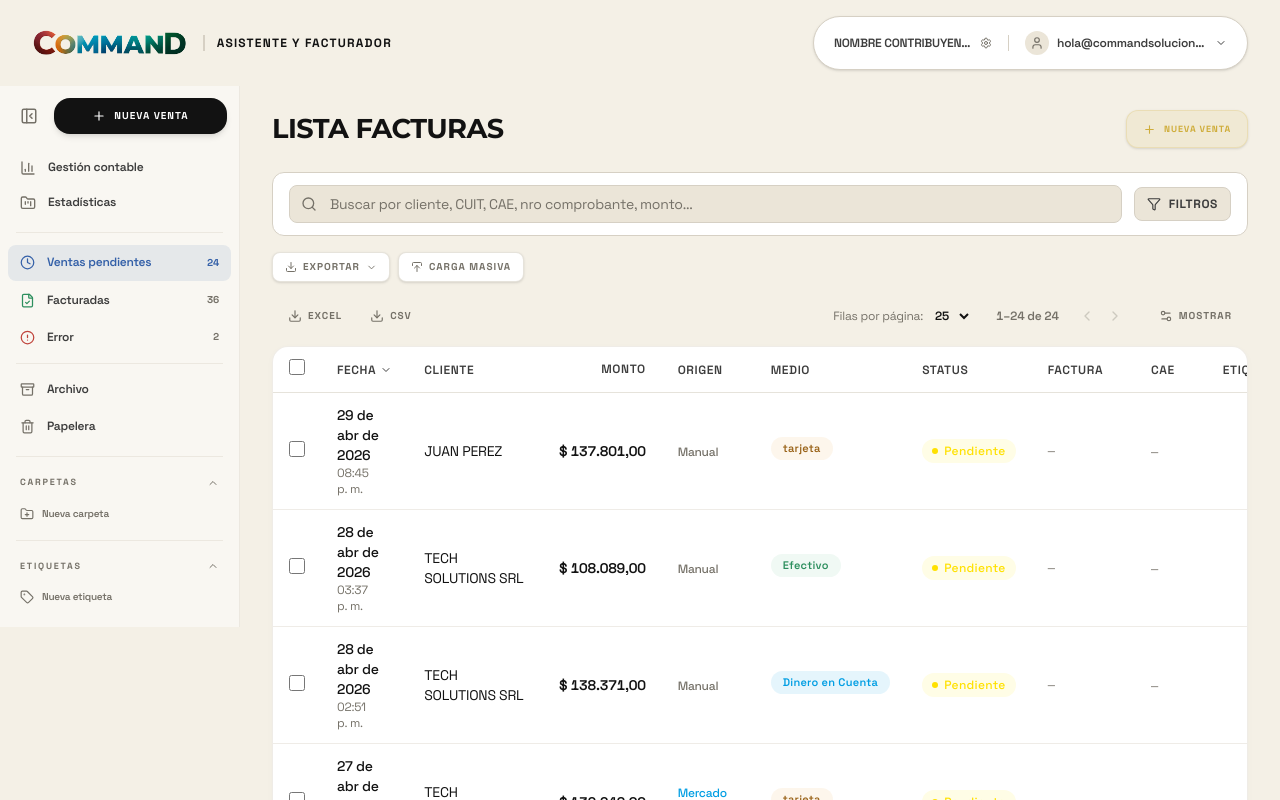
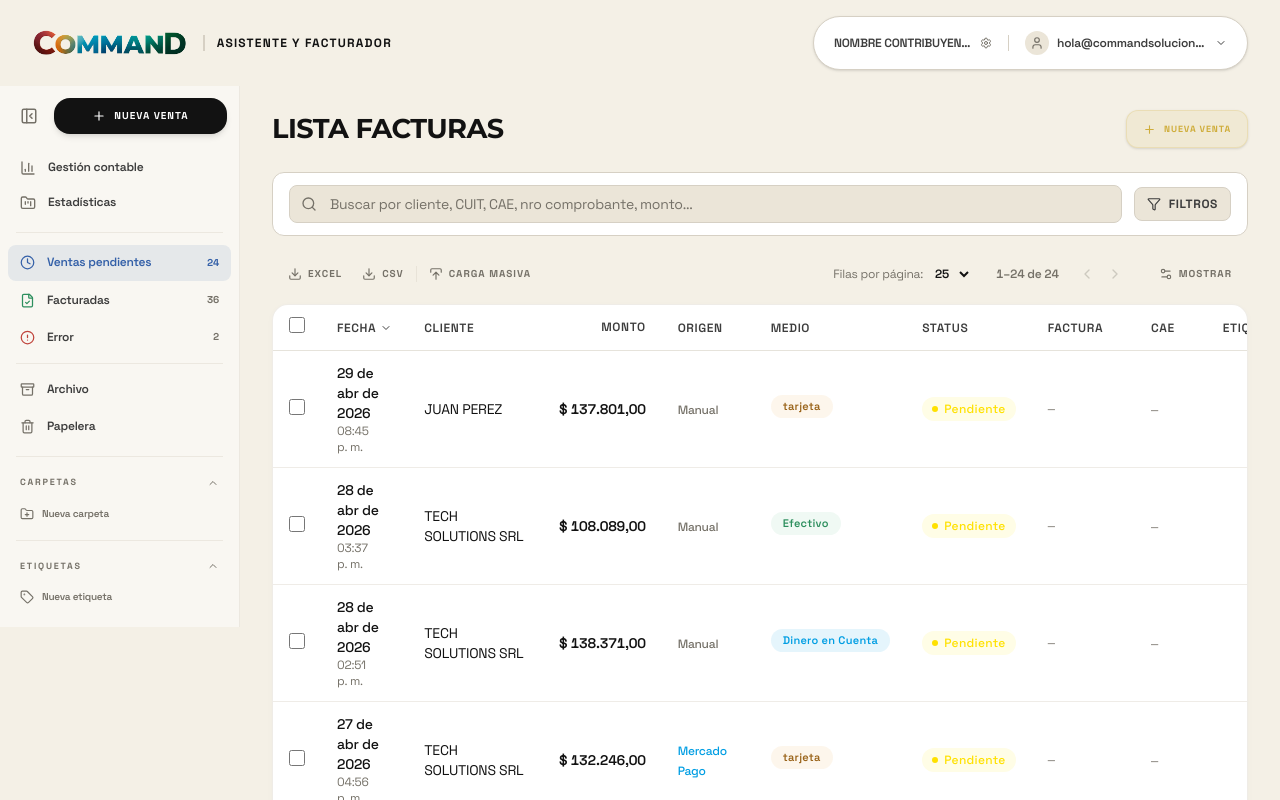
Before and after one commit to curiosidadparlante-jpg/demofacturador, a React (Vite) app: page / in a window 1280 px wide. Shown: the top 800 px of the page. Built offline with nearby package versions, Linux system fonts and the light colour scheme.

Commit message:
feat: consolidate export/carga masiva into SalesTable toolbar, remove duplicate from FacturasView

```diff
--- a/src/components/FacturasView.jsx
+++ b/src/components/FacturasView.jsx
@@ -1,8 +1,6 @@
 import FilterBar from './FilterBar'
 import SalesTable from './SalesTable'
-import { Download, ChevronDown, Plus } from 'lucide-react'
-import { useState } from 'react'
-import { exportToCSV, exportToExcel } from '../utils/exportUtils'
+import { Plus } from 'lucide-react'
 
 export default function FacturasView({
   ventas,
@@ -19,14 +17,12 @@ export default function FacturasView({
   onSaveEdit,
   onRetry,
   onEmit,
-  onExportAll,
   onBulkImport,
   onNewVenta,
   activeFilter,
   labels = [],
   customFolders = [],
 }) {
-  const [exportMenuOpen, setExportMenuOpen] = useState(false)
 
   // Determine title based on active filter
   const getTitle = () => {
@@ -85,49 +81,6 @@ export default function FacturasView({
         />
       </div>
 
-      {/* Table toolbar: Export + Carga Masiva */}
-      <div className="flex items-center gap-2 mb-3">
-        {/* Export dropdown */}
-        <div className="relative">
-          <button
-            onClick={() => setExportMenuOpen(!exportMenuOpen)}
-            className="flex items-center gap-1.5 px-3 py-1.5 rounded-lg border border-border/60 bg-white text-[10px] font-bold uppercase tracking-widest text-text-muted hover:text-text-primary hover:border-border shadow-sm transition-all cursor-pointer"
-          >
-            <Download size={12} />
-            Exportar
-            <ChevronDown size={11} className={`transition-transform duration-200 ${exportMenuOpen ? 'rotate-180' : ''}`} />
-          </button>
-          {exportMenuOpen && (
-            <>
-              <div className="fixed inset-0 z-40" onClick={() => setExportMenuOpen(false)} />
-              <div className="absolute left-0 mt-2 bg-white border border-border/40 rounded-xl shadow-xl z-50 min-w-[140px] overflow-hidden animate-slide-down">
-                <button
-                  onClick={() => { onExportAll?.('csv'); setExportMenuOpen(false) }}
-                  className="w-full text-left px-4 py-3 text-[10px] font-bold uppercase tracking-widest text-text-primary hover:bg-blue/5 hover:text-blue transition-colors cursor-pointer"
-                >
-                  Archivo CSV
-                </button>
-                <div className="h-px bg-border/20 mx-2" />
-                <button
-                  onClick={() => { onExportAll?.('xlsx'); setExportMenuOpen(false) }}
-                  className="w-full text-left px-4 py-3 text-[10px] font-bold uppercase tracking-widest text-text-primary hover:bg-blue/5 hover:text-blue transition-colors cursor-pointer"
-                >
-                  Excel (.xlsx)
-                </button>
-              </div>
-            </>
-          )}
-        </div>
-
-        <button
-          onClick={onBulkImport}
-          className="flex items-center gap-1.5 px-3 py-1.5 rounded-lg border border-border/60 bg-white text-[10px] font-bold uppercase tracking-widest text-text-muted hover:text-text-primary hover:border-border shadow-sm transition-all cursor-pointer"
-        >
-          <Download size={12} className="rotate-180" />
-          Carga Masiva
-        </button>
-      </div>
-
       {/* Table */}
       <SalesTable
         ventas={filteredVentas}
@@ -143,6 +96,7 @@ export default function FacturasView({
         onEmit={onEmit}
         labels={labels}
         customFolders={customFolders}
+        onBulkImport={onBulkImport}
       />
     </div>
   )
--- a/src/components/SalesTable.jsx
+++ b/src/components/SalesTable.jsx
@@ -103,6 +103,7 @@ export default function SalesTable({
   onEmit,
   labels = [],
   customFolders = [],
+  onBulkImport,
 }) {
   const { emisor, isRI } = useConfig()
   const [sortKey, setSortKey] = useState('fecha')
@@ -484,7 +485,7 @@ export default function SalesTable({
         {/* Table Toolbar / Pagination & Column Picker (Gmail Style) */}
         <div className="flex items-center justify-between px-2 py-2 mb-2 gap-2 relative">
 
-          <div className="flex items-center gap-3">
+          <div className="flex items-center gap-1">
             <button
               onClick={() => exportToExcel(sortedVentas)}
               className="flex items-center gap-1.5 px-2 py-1.5 rounded-lg text-[10px] font-bold uppercase tracking-widest text-text-muted hover:text-[#316973] hover:bg-[#316973]/10 transition-all cursor-pointer"
@@ -499,6 +500,18 @@ export default function SalesTable({
               <Download size={14} />
               CSV
             </button>
+            {onBulkImport && (
+              <>
+                <div className="w-px h-4 bg-border/40" />
+                <button
+                  onClick={onBulkImport}
+                  className="flex items-center gap-1.5 px-2 py-1.5 rounded-lg text-[10px] font-bold uppercase tracking-widest text-text-muted hover:text-[#7C4DFF] hover:bg-[#7C4DFF]/10 transition-all cursor-pointer"
+                >
+                  <Download size={14} className="rotate-180" />
+                  Carga Masiva
+                </button>
+              </>
+            )}
           </div>
 
           <div className="flex items-center gap-6">
--- a/src/pages/Home.jsx
+++ b/src/pages/Home.jsx
@@ -841,13 +841,6 @@ export default function Home() {
           onSaveEdit={handleEditVenta}
           onRetry={handleRetry}
           onEmit={handleEmitSingleInvoice}
-          onExportAll={(format) => {
-            const data = viewFilteredVentas.length > 0 ? viewFilteredVentas : ventas
-            const filename = `ventas_${new Date().toISOString().split('T')[0]}`
-            if (format === 'csv') exportToCSV(data, filename)
-            else exportToExcel(data, filename)
-            showToast(`${data.length} ventas exportadas a ${format.toUpperCase()}`, 'success')
-          }}
           onBulkImport={() => setBulkImportModalOpen(true)}
           onNewVenta={() => setAddModalOpen(true)}
           activeFilter={activeFilter}
```
